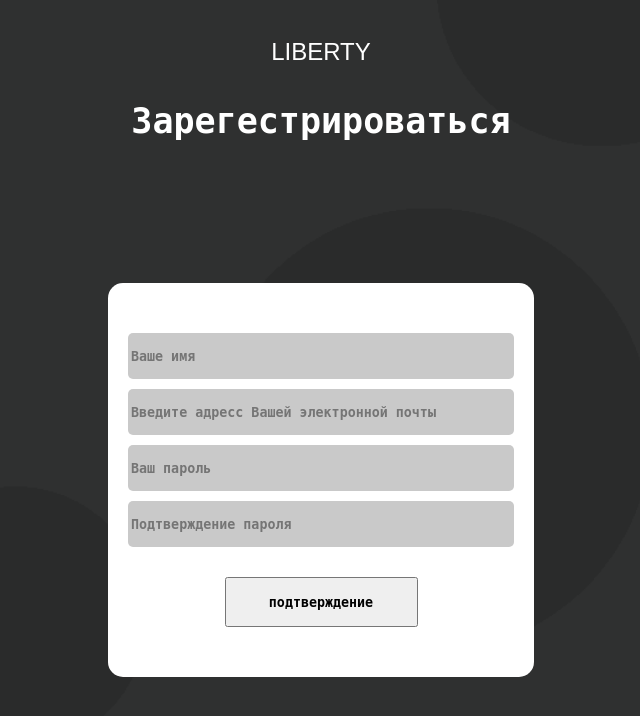
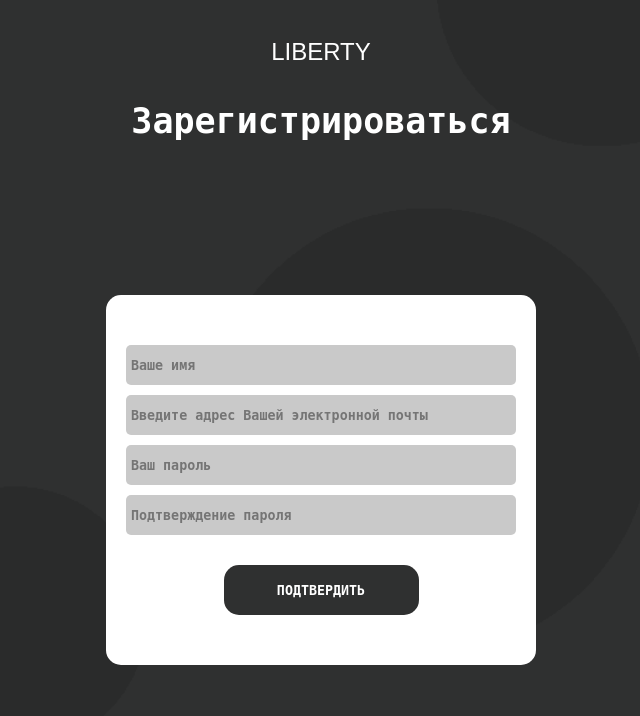
Before and after one commit to katkasoft/libertyMessenger, a Django app: page /register in a window 1280 px wide. Shown: the top 716 px of the page, without its empty margins (319-959 px from the left). Run offline with Django 5.2, Linux system fonts and the light colour scheme; some web fonts are replaced.

Commit message:
liber update 8

```diff
--- a/libertyMessenger/main/static/style.css
+++ b/libertyMessenger/main/static/style.css
@@ -106,18 +106,19 @@ body {
     width: 400px;
     height: 70px;
     text-align: center;
-    animation: fillout 1s forwards;
+    animation: fillout 0.5s forwards;
     font-size: large;
+    margin: 15px 0px 15px 0px;
 }
 
 .button:hover {
     background-color: rgb(201, 201, 201);
-    animation: fillin 1s forwards;
+    animation: fillin 0.2s forwards;
 }
 
 .button:not(:hover) {
     animation-name: fillout;
-    animation-duration: 1s;
+    animation-duration: 0.5s;
 }
 
 @keyframes fillout {
@@ -138,14 +139,9 @@ body {
     }
 }
 
-#or {
-    font-size: 35px;
-    font-weight: bold;
-}
-
 #TeamResistorsTitle {
     color: rgb(59, 58, 58);
-    font-size: 35px;
+    font-size: 18px;
     position: absolute;
     transform: translate(0%, 0%);
     bottom: 0px;
@@ -174,11 +170,25 @@ body {
     border-width: 0px;
     width: 380px;
     height: 40px;
-    padding: 3px;
+    padding: 0px 5px 0px 5px;
 }
 
 #regForm *:last-child {
     margin-top: 20px;
     width:50%;
     height: 50px;
+    border-width: 0px;
+    border-radius: 15px;
+    background-color: rgb(47,48,48);
+    color: white;
 }
+
+#regForm *:last-child:hover {
+    background-color: rgb(196, 196, 196);
+    color: black;
+}
+
+#regForm *:focus {
+    background-color: rgb(59, 58, 58);
+    color: white;
+}
--- a/libertyMessenger/main/templates/logorreg.html
+++ b/libertyMessenger/main/templates/logorreg.html
@@ -7,7 +7,7 @@
     <meta charset="UTF-8">
     <link href="https://fonts.googleapis.com/css2?family=Dela+Gothic+One&display=swap" rel="stylesheet">
     <link rel="stylesheet" href="/static/style.css">
-    <meta name="viewport" content="width=device-width, initial-scale=1.0">
+    <meta id="viewport" content="width=device-width, initial-scale=1.0">
     <title>Liberty</title>
 </head>
 <body>
@@ -15,7 +15,6 @@
 
     <div id="center">
         <button class="button" onclick="login()">ВОЙТИ</button>
-        <p id="or">ИЛИ</p>
         <button class="button" onclick="register()">ЗАРЕГИСТРИРОВАТЬСЯ</button>
     </div>
 
--- a/libertyMessenger/main/templates/register.html
+++ b/libertyMessenger/main/templates/register.html
@@ -7,19 +7,23 @@
     <meta charset="UTF-8">
     <link href="https://fonts.googleapis.com/css2?family=Dela+Gothic+One&display=swap" rel="stylesheet">
     <link rel="stylesheet" href="/static/style.css">
-    <meta name="viewport" content="width=device-width, initial-scale=1.0">
+    <meta id="viewport" content="width=device-width, initial-scale=1.0">
     <title>Liberty - Зарегистрироваться</title>
 </head>
 <body>
     <p id="TitleAnimatedFlow">LIBERTY</p>
-    <p id="TitleRegOrLog">Зарегестрироваться</p>
+    <p id="TitleRegOrLog">Зарегистрироваться</p>
 
     <div id="regForm">
-        <input type="text" placeholder="Ваше имя" name="username"> <br>
-        <input type="email" placeholder="Введите адресс Вашей электронной почты" name="email"> <br>
-        <input type="password" placeholder="Ваш пароль" name="pass"> <br>
-        <input type="password" placeholder="Подтверждение пароля" name="confirmedPass"> <br>
-        <button id="ConfirmButton" name="confirmButton">подтверждение</button>
-    </form>
+        <input type="text" placeholder="Ваше имя" id="username"> <br>
+        <input type="email" placeholder="Введите адрес Вашей электронной почты" id="email"> <br>
+        <input type="password" placeholder="Ваш пароль" id="pass"> <br>
+        <input type="password" placeholder="Подтверждение пароля" id="confirmedPass"> <br>
+        <button id="confirmButton" onclick="confirm()">ПОДТВЕРДИТЬ</button>
+    </div>
+
+    <p id="TeamResistorsTitle">Team Resistance</p>
+
+    <script src="/static/register.js"></script>
 </body>
 </html>
```
